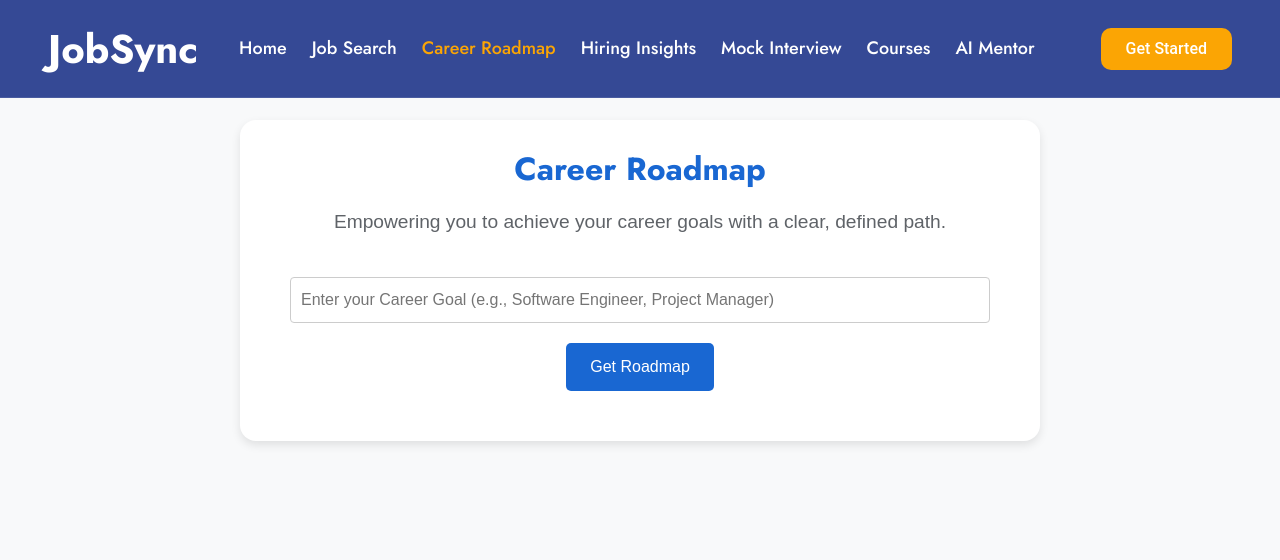
After one commit to thehustler01/JobSync, a Django app: page /scrape_jobs/career_roadmap/ in a window 1280 px wide. The commit adds this page. Shown: the top 560 px of the page. Run offline with Django 5.2, Linux system fonts and the light colour scheme; some libraries are stand-ins or nearby versions.

Commit message:
Career Roadmap added !!

```diff
--- a/main/scrapingModule/urls.py
+++ b/main/scrapingModule/urls.py
@@ -1,8 +1,9 @@
 from django.urls import path
-from .views import scrape_website ,job_search_without_skill,hiring_process_insights
+from .views import scrape_website ,job_search_without_skill,hiring_process_insights,career_roadmap
 
 urlpatterns = [
     path('', scrape_website, name='scrape_website'),
     path('jobs/',job_search_without_skill,name='job_search_without_skill'),
     path('hiring_insights/',hiring_process_insights,name='hiring_process_insights'),
+    path('career_roadmap/',career_roadmap,name='career_roadmap'),
 ]
--- a/main/scrapingModule/views.py
+++ b/main/scrapingModule/views.py
@@ -137,8 +137,6 @@ def job_search_without_skill(request):
 def hiring_process_insights(request):
     return render(request,'hiringInsights.html')
 
-
-
 def hiring_process_insights(request):
     insights = None
 
@@ -200,3 +198,103 @@ def hiring_process_insights(request):
             return render(request, "hiring_insights.html", {"error": str(e)})
 
     return render(request, "hiringInsights.html", {"insights": insights})
+
+# def career_roadmap(request):
+#     roadmap = None
+
+#     if request.method == "POST":
+#         Career_goal = request.POST.get("Career_goal")
+
+#         if not Career_goal:
+#             return render(request, "careerRoadmap.html", {"error": "All fields are required!"})
+
+#         try:
+#             # Configure Gemini AI
+#             os.environ["API_KEY"] = 'AIzaSyDyU3NhJ7MhfZT0fUWJH8S-xU8ZLqe9r9M'
+#             genai.configure(api_key=os.environ["API_KEY"])
+#             model = genai.GenerativeModel('gemini-1.5-flash-latest')
+
+#             # prompt goes here
+
+#             # Generate response
+#             response = model.generate_content(prompt)
+#             roadmap = response.text if response and hasattr(response, "text") else "No roadmap available."
+
+#         except Exception as e:
+#             return render(request, "careerRoadmap.html", {"error": str(e)})
+
+#     return render(request, "careerRoadmap.html", {"roadmap": roadmap})
+
+
+
+def career_roadmap(request):
+    roadmap = None
+
+    if request.method == "POST":
+        Career_goal = request.POST.get("Career_goal")
+
+        if not Career_goal:
+            return render(request, "careerRoadmap.html", {"error": "All fields are required!"})
+
+        try:
+            # Configure Gemini AI
+            os.environ["API_KEY"] = 'AIzaSyDyU3NhJ7MhfZT0fUWJH8S-xU8ZLqe9r9M'
+            genai.configure(api_key=os.environ["API_KEY"])
+            model = genai.GenerativeModel('gemini-1.5-flash-latest')
+
+            prompt = f"""
+            You are a career advisor, providing clear and actionable roadmaps for students and early career professionals. Act as a friendly instructor guiding them on their career journey.
+
+            The user wants to become a {Career_goal}. Generate a detailed, step-by-step roadmap to achieve this goal.
+
+            The roadmap MUST be broken down into well-defined sections using HTML heading tags (<h2> for section titles).  Use HTML paragraph tags (<p>) for regular text.  Use HTML unordered lists (<ul><li>) for lists of skills or steps.
+
+            Each step should be practical and easy to follow. Include specific skills to learn, resources to explore, and actions to take. Be specific.
+
+            Make sure each step is very detailed and also guide if there is any prerequisite to follow that step.
+
+            Here are the required sections and how to format them:
+
+            <h2>Foundational Skills and Knowledge</h2>
+            <p>What basic knowledge/skills are needed BEFORE starting? Be specific.  For example:  Basic understanding of programming concepts.  Strong communication skills.</p>
+
+            <h2>Education and Training</h2>
+            <p>Specific degrees, certifications, online courses, bootcamps, etc.  Include specific course/certification names if possible and explain why each is valuable.</p>
+
+            <h2>Skill Development</h2>
+            <p>Detailed list of technical and soft skills.  Use an HTML unordered list (<ul><li> for each skill).  For each skill, suggest ways to learn it.  For example:</p>
+            <ul>
+            <li>Python: Learn through Codecademy, DataCamp, or freeCodeCamp</li>
+            <li>Communication Skills: Practice public speaking, take a communication workshop.</li>
+            </ul>
+
+            <h2>Experience Building</h2>
+            <p>Internships, personal projects, volunteer work, etc.  Explain how each type of experience helps and provide examples. Give very specific guidance on creating personal projects that will be impressive.</p>
+
+            <h2>Networking</h2>
+            <p>How to connect with professionals in the field.  Specific advice.  For example: Attend industry events. Join relevant LinkedIn groups. Reach out to alumni on LinkedIn for informational interviews.</p>
+
+            <h2>Job Search Strategies</h2>
+            <p>Resume/cover letter tips, interview preparation, online job boards to use, etc. Provide some very specific advice.</p>
+
+            <h2>Continuous Learning and Advancement</h2>
+            <p>How to stay up-to-date with industry trends and advance in their career over time. Mention any specific courses or certifications that are beneficial.</p>
+
+            Important:
+            *   The response is AI-generated and should be presented as such.
+            *   Focus on providing a practical, actionable, and easy-to-follow guide.
+            *   Do not include any introductory or concluding remarks. Only the roadmap itself.
+            *   Use valid HTML tags.  Do not use Markdown.
+
+            Here is the Roadmap:
+            """
+
+
+            # Generate response
+            response = model.generate_content(prompt)
+            roadmap = response.text if response and hasattr(response, "text") else "No roadmap available."
+
+        except Exception as e:
+            return render(request, "careerRoadmap.html", {"error": str(e)})
+
+    return render(request, "careerRoadmap.html", {"roadmap": roadmap})
--- /dev/null
+++ b/main/templates/careerRoadmap.html
@@ -0,0 +1,336 @@
+{% load static %}
+<!DOCTYPE html>
+<html lang="en">
+  <head>
+    <meta charset="utf-8" />
+    <title>Hiring Insights</title>
+    <meta content="width=device-width, initial-scale=1.0" name="viewport" />
+    <meta content="" name="keywords" />
+    <meta content="" name="description" />
+
+    <!-- Favicon -->
+    <link href="{% static 'img/favicon.ico' %}" rel="icon" />
+
+    <!-- Google Web Fonts -->
+    <link rel="preconnect" href="https://fonts.googleapis.com" />
+    <link rel="preconnect" href="https://fonts.gstatic.com" crossorigin />
+    <link
+      href="https://fonts.googleapis.com/css2?family=Heebo:wght@400;500&family=Jost:wght@500;600;700&display=swap"
+      rel="stylesheet"
+    />
+
+    <!-- Icon Font Stylesheet -->
+    <link
+      href="https://cdnjs.cloudflare.com/ajax/libs/font-awesome/5.10.0/css/all.min.css"
+      rel="stylesheet"
+    />
+    <link
+      href="https://cdn.jsdelivr.net/npm/bootstrap-icons@1.4.1/font/bootstrap-icons.css"
+      rel="stylesheet"
+    />
+    <link
+      rel="stylesheet"
+      href="https://cdnjs.cloudflare.com/ajax/libs/font-awesome/6.0.0-beta3/css/all.min.css"
+    />
+
+    <!-- Libraries Stylesheet -->
+    <link href="{% static 'lib/animate/animate.min.css' %}" rel="stylesheet" />
+    <link href="{% static 'lib/animate/animate.min.css' %}" rel="stylesheet" />
+    <link
+      href="{% static 'lib/lightbox/css/lightbox.min.css' %}"
+      rel="stylesheet"
+    />
+
+    <link href="{% static 'css/bootstrap.min.css' %}" rel="stylesheet" />
+    <link href="{% static 'css/style.css' %}" rel="stylesheet" />
+    <style>
+      .new-head {
+        background-color: #354995;
+      }
+      .subheading {
+        font-size: 1.2rem;
+        color: #5f6368;
+        margin-bottom: 20px;
+      }
+        .content {
+          margin-top: 6rem;
+          text-align: center;
+        }
+        .navbar {
+            position: fixed;
+            top: 0;
+            width: 100%;
+            z-index: 1000;
+        }
+
+        body {
+          font-family: 'Roboto', sans-serif;
+          background: #f8f9fa;
+          margin: 0;
+          padding: 80px;
+          color: #202124;
+        }
+
+        /* Container styling */
+        .container {
+            max-width: 800px;
+            margin: 40px auto;
+            padding: 30px;
+            background: white;
+            border-radius: 16px;
+            box-shadow: 0 4px 10px rgba(0, 0, 0, 0.1);
+            text-align: center;
+        }
+
+
+        /* Header Styling */
+        h2 {
+            font-size: 2rem;
+            font-weight: 700;
+            color: #1967d2;
+            margin-bottom: 20px;
+        }
+
+        /* Form Section */
+        .form-section {
+            padding: 20px;
+            {% comment %} text-align: left; {% endcomment %}
+            justify-content: center; /* Aligns horizontally */
+            align-items: center; /* Aligns vertically */
+        }
+
+        /* Form Groups */
+        .form-group {
+            margin-bottom: 20px;
+        }
+
+        label {
+            font-size: 1rem;
+            font-weight: 500;
+            color: #5f6368;
+            display: block;
+            margin-bottom: 8px;
+        }
+
+        input {
+            width: 100%;
+            padding: 14px;
+            font-size: 1rem;
+            border: 1px solid #dadce0;
+            border-radius: 8px;
+            box-sizing: border-box;
+            transition: border-color 0.2s;
+            outline: none;
+        }
+
+        input:focus {
+            border-color: #1967d2;
+        }
+
+        /* Submit Button */
+        .submit-btn {
+            display: inline-block;
+            padding: 12px 24px;
+            font-size: 1rem;
+            font-weight: 500;
+            border: none;
+            border-radius: 5px;
+            cursor: pointer;
+            background-color: #1967d2;
+            color: white;
+            transition: background-color 0.3s ease;
+        }
+
+
+        .submit-btn:hover {
+            background-color: #185abc;
+        }
+        /* Insights Section */
+        .insights-section {
+            margin-top: 30px;
+            padding: 25px;
+            background-color: #f1f3f4;
+            border-radius: 12px;
+            text-align: left;
+            font-family: 'Merriweather', serif; /* Professional Article Font */
+            line-height: 1.8;
+        }
+
+        /* Main Heading */
+        .insights-section h3 {
+            color: #1967d2;
+            font-size: 1.8rem;
+            font-weight: 700;
+            margin-bottom: 15px;
+            text-transform: uppercase;
+        }
+
+        /* Paragraph Styling */
+        .insights-section p {
+            font-size: 1.1rem;
+            color: #5f6368;
+            margin-bottom: 12px;
+            text-align: justify;
+        }
+
+        #Career_goal {
+            width: 100%;
+            padding: 10px;
+            font-size: 1em;
+            border: 1px solid #ccc;  /* Add a border for visual clarity */
+            border-radius: 4px;
+        }
+
+        .roadmap-section {
+            margin-top: 20px;
+            padding: 15px;
+            border: 1px solid #ccc;
+            border-radius: 5px;
+        }
+
+        .roadmap-content {
+            /*  Remove white-space: pre-wrap;  Let HTML handle formatting */
+        }
+
+        .roadmap-content h2 {
+            font-size: 1.5em;
+            margin-top: 15px;
+            margin-bottom: 5px;
+            color: #333; /* Darken the heading */
+        }
+
+        .roadmap-content p {
+            line-height: 1.6;  /* Improve readability */
+            margin-bottom: 10px;
+        }
+
+        .roadmap-content ul {
+            list-style-type: disc;
+            margin-left: 20px;
+            margin-bottom: 10px;
+        }
+
+        .roadmap-content li {
+            margin-bottom: 5px;
+        }
+
+
+        .roadmap-placeholder {
+            margin-top: 20px;
+        }
+
+    </style>
+  </head>
+
+  <body>
+    <nav class="navbar navbar-expand-lg navbar-light new-head px-4 px-lg-5 py-3 py-lg-0">
+      <a href="" class="navbar-brand p-0">
+        <h1 class="m-0">JobSync</h1>
+        <!-- <img src="img/logo.png" alt="Logo"> -->
+      </a>
+      <button
+        class="navbar-toggler"
+        type="button"
+        data-bs-toggle="collapse"
+        data-bs-target="#navbarCollapse"
+      >
+        <span class="fa fa-bars"></span>
+      </button>
+      <div class="collapse navbar-collapse" id="navbarCollapse">
+        <div class="navbar-nav mx-auto py-0">
+          <a href="{% url 'resumeParser' %}" class="nav-item nav-link "
+            >Home</a
+          >
+          <a
+            href="{% url 'job_search_without_skill' %}"
+            class="nav-item nav-link"
+            >Job Search</a
+          >
+          <a href="{% url 'career_roadmap' %}" class="nav-item nav-link active">Career Roadmap</a>
+          <a href="{% url 'hiring_process_insights' %}" class="nav-item nav-link ">Hiring Insights</a>
+
+          <a href="{% url 'home' %}" class="nav-item nav-link"
+            >Mock Interview</a
+          >
+          <a
+            href="{% url 'trending_courses' %}"
+            class="nav-item nav-link "
+            >Courses</a
+          >
+          <a href="{% url 'chatbot' %}" class="nav-item nav-link">AI Mentor</a>
+        </div>
+      </div>
+      <a href="" class="btn rounded-pill py-2 px-4 ms-3 d-none d-lg-block">Get Started</a>
+    </nav>
+    {% comment %} <div class="container">
+      <h2>Career Roadmap</h2>
+      <p class="subheading">Empowering you to achieve your career goals with a clear, defined path.</p>
+
+      {% if error %}
+          <p class="text-danger text-center">{{ error }}</p>
+      {% endif %}
+
+      <form method="POST" class="form-section">
+          {% csrf_token %}
+
+          <div class="form-group">
+              <input type="text" id="Career_goal" name="Career_goal" placeholder="Enter your Career Goal (e.g., Software Engineer, Project Manager)" required>
+          </div>
+          <button type="submit" class="submit-btn">Get Roadmap</button>
+      </form>
+
+      {% if roadmap %}
+      <div class="insights-section">
+          <h3>Carrer Roadmap</h3>
+          <div class="insight-content">
+              {{ roadmap|linebreaks }}
+          </div>
+      </div>
+      {% endif %}
+
+    </div> {% endcomment %}
+    <div class="container">
+      <h2>Career Roadmap</h2>
+      <p class="subheading">Empowering you to achieve your career goals with a clear, defined path.</p>
+
+      {% if error %}
+          <p class="text-danger text-center">{{ error }}</p>
+      {% endif %}
+
+      <form method="POST" class="form-section">
+          {% csrf_token %}
+
+          <div class="form-group">
+              <input type="text" id="Career_goal" name="Career_goal" placeholder="Enter your Career Goal (e.g., Software Engineer, Project Manager)" required>
+          </div>
+          <button type="submit" class="submit-btn">Get Roadmap</button>
+      </form>
+
+      {% if roadmap %}
+      <div class="roadmap-section">
+          <h3>Your Personalized Career Roadmap</h3>
+          <div class="roadmap-content">
+              {{ roadmap|safe }}  <!-- IMPORTANT:  Use |safe to render HTML -->
+          </div>
+      </div>
+      {% endif %}
+    </div>
+
+
+
+
+
+    <script src="https://code.jquery.com/jquery-3.4.1.min.js"></script>
+    <script src="https://cdn.jsdelivr.net/npm/bootstrap@5.0.0/dist/js/bootstrap.bundle.min.js"></script>
+    <script src="{% static 'lib/wow/wow.min.js' %}"></script>
+    <script src="{% static 'lib/easing/easing.min.js' %}"></script>
+    <script src="{% static 'lib/waypoints/waypoints.min.js' %}"></script>
+    <script src="{% static 'lib/counterup/counterup.min.js' %}"></script>
+    <script src="{% static 'lib/owlcarousel/owl.carousel.min.js' %}"></script>
+    <script src="{% static 'lib/isotope/isotope.pkgd.min.js' %}"></script>
+    <script src="{% static 'lib/lightbox/js/lightbox.min.js' %}"></script>
+
+    <script src="{% static 'js/script.js' %}"></script>
+    <script src="{% static 'js/main.js' %}"></script>
+  </body>
+</html>
--- a/main/templates/chat.html
+++ b/main/templates/chat.html
@@ -105,6 +105,7 @@
             class="nav-item nav-link"
             >Job Search</a
           >
+          <a href="{% url 'career_roadmap' %}" class="nav-item nav-link ">Career Roadmap</a>
           <a href="{% url 'hiring_process_insights' %}" class="nav-item nav-link ">Hiring Insights</a>
 
           <a href="{% url 'home' %}" class="nav-item nav-link"
--- a/main/templates/course.html
+++ b/main/templates/course.html
@@ -109,6 +109,7 @@
               class="nav-item nav-link"
               >Job Search</a
             >
+            <a href="{% url 'career_roadmap' %}" class="nav-item nav-link ">Career Roadmap</a>
             <a href="{% url 'hiring_process_insights' %}" class="nav-item nav-link ">Hiring Insights</a>
 
             <a href="{% url 'home' %}" class="nav-item nav-link"
--- a/main/templates/hiringInsights.html
+++ b/main/templates/hiringInsights.html
@@ -218,6 +218,7 @@
             class="nav-item nav-link"
             >Job Search</a
           >
+          <a href="{% url 'career_roadmap' %}" class="nav-item nav-link ">Career Roadmap</a>
           <a href="{% url 'hiring_process_insights' %}" class="nav-item nav-link active">Hiring Insights</a>
 
           <a href="{% url 'home' %}" class="nav-item nav-link"
--- a/main/templates/interview.html
+++ b/main/templates/interview.html
@@ -76,6 +76,7 @@
             class="nav-item nav-link"
             >Job Search</a
           >
+          <a href="{% url 'career_roadmap' %}" class="nav-item nav-link ">Career Roadmap</a>
           <a href="{% url 'hiring_process_insights' %}" class="nav-item nav-link ">Hiring Insights</a>
 
           <a href="{% url 'home' %}" class="nav-item nav-link active"
--- a/main/templates/jobList.html
+++ b/main/templates/jobList.html
@@ -311,6 +311,7 @@
               class="nav-item nav-link active"
               >Job Search</a
             >
+            <a href="{% url 'career_roadmap' %}" class="nav-item nav-link ">Career Roadmap</a>
             <a href="{% url 'hiring_process_insights' %}" class="nav-item nav-link ">Hiring Insights</a>
             <a href="{% url 'home' %}" class="nav-item nav-link"
               >Mock Interview</a
--- a/main/templates/jobs.html
+++ b/main/templates/jobs.html
@@ -67,6 +67,7 @@
               class="nav-item nav-link active"
               >Job Search</a
             >
+            <a href="{% url 'career_roadmap' %}" class="nav-item nav-link ">Career Roadmap</a>
             <a href="{% url 'hiring_process_insights' %}" class="nav-item nav-link ">Hiring Insights</a>
             <a href="{% url 'home' %}" class="nav-item nav-link"
               >Mock Interview</a
--- a/main/templates/resumeParser.html
+++ b/main/templates/resumeParser.html
@@ -58,6 +58,7 @@
                     <div class="navbar-nav mx-auto py-0">
                         <a href="{% url 'resumeParser' %}" class="nav-item nav-link active">Home</a>
                         <a href="{% url 'job_search_without_skill' %}" class="nav-item nav-link">Job Search</a>
+                        <a href="{% url 'career_roadmap' %}" class="nav-item nav-link ">Career Roadmap</a>
                         <a href="{% url 'hiring_process_insights' %}" class="nav-item nav-link">Hiring Insights</a>
 
                         <a href="{% url 'home' %}" class="nav-item nav-link">Mock Interview</a>
```
Lines whose indentation alone changed are shown as unchanged.
